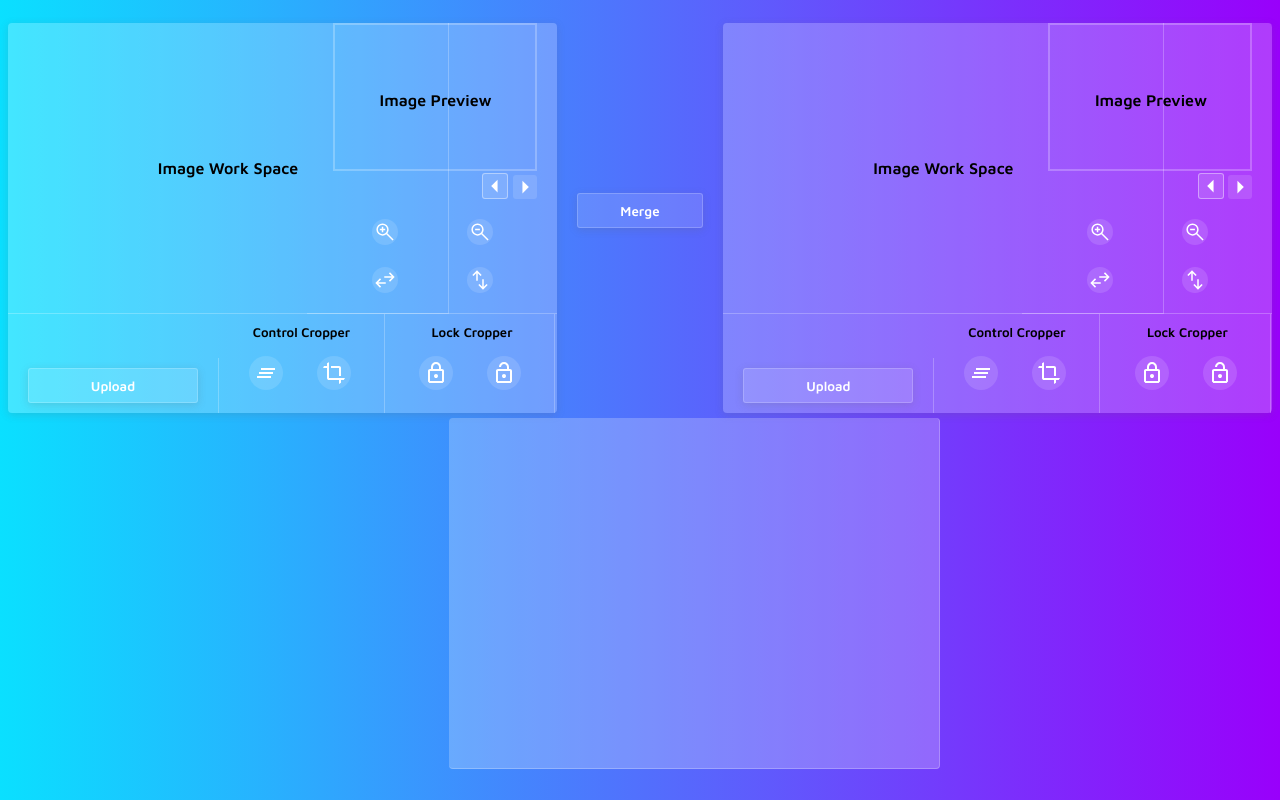
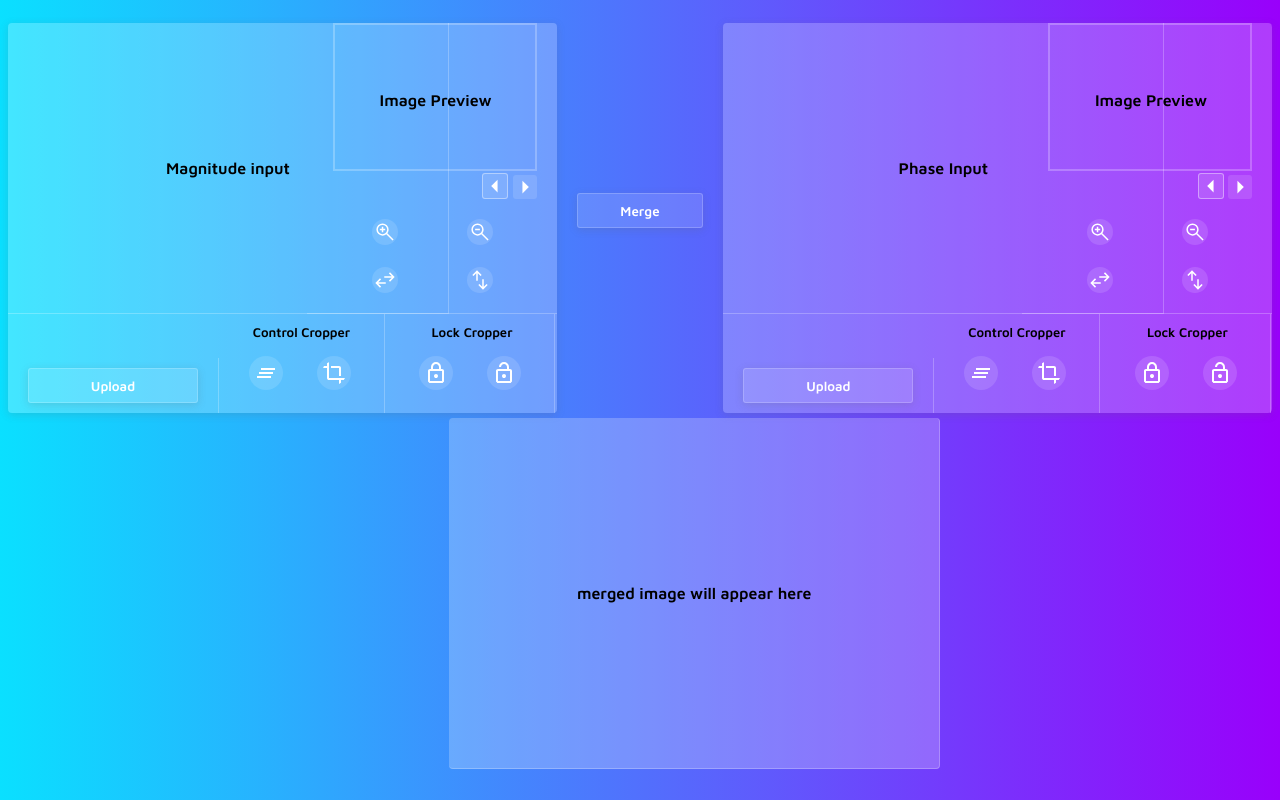
Before and after one commit to saeedelsayed/photos-mixing, a Flask app: page / in a window 1280 px wide. Run offline with Flask 2, Linux system fonts and the light colour scheme.

Commit message:
almost final

```diff
--- a/app.py
+++ b/app.py
@@ -19,17 +19,20 @@ def home():
 @skills_app.route('/merge', methods=['POST'])
 def fun():
     # names of the images
+    print('saeed')
     fImage = request.values['fImage']
+    # print(fImage)
     fImageCropped = request.values['fImageCropped']
     sImage = request.values['sImage']
     sImageCropped = request.values['sImageCropped']
+    c = request.values['counter']
     print(fImage, fImageCropped, sImage, sImageCropped)
-    compined_image = fn.merge("upLoads/"+fImage, "upLoads/" +
-                              fImageCropped, "upLoads/"+sImage, "upLoads/"+sImageCropped)
-    plt.imsave("static/result.png", compined_image, cmap='gray')
+    compined_image = fn.merge("uploads/"+fImage, "uploads/" +
+                              fImageCropped, "uploads/"+sImage, "uploads/"+sImageCropped)
+    plt.imsave(f"static/result{c}.png", compined_image, cmap='gray')
 
-    return ("result.png")
+    return (f"result{c}.png")
 
 
 if __name__ == "__main__":
-    skills_app.run(port=5000)
+    skills_app.run(port=1919)
--- a/static/js/main-script.js
+++ b/static/js/main-script.js
@@ -51,7 +51,7 @@ side_controls_shifter[3].onclick = () => {
   side_controls_shifter[3].classList.add("active");
   side_controls_shifter[2].classList.remove("active");
 };
-
+let thirdCounter=0;
 // upload image
 let index = 0;
 actionButton[0].onclick = () => {
@@ -127,8 +127,7 @@ hiddenUpload.onchange = async () => {
           var downloadUrl = window.URL.createObjectURL(blob);
           var a = document.createElement("a");
           a.href = downloadUrl;
-          var Modified_name=`Modified_`+file.name;
-          const fileName = Modified_name;
+          const fileName = `cropped${thirdCounter}${file.name}`;
           a.download = fileName; // output image name
           a.click();
           actionButton[1].innerText = "Download";
@@ -145,10 +144,14 @@ hiddenUpload.onchange = async () => {
 };
 
 const mergebtn = document.querySelector(".merge-btn");
+let imagesCounter = 0;
 mergebtn.onclick = async function () {
   actionButton[1].click();
   actionButton[3].click();
+
   setTimeout(() => {
+    console.log(filesArray);
+    thirdCounter++;
     $.ajax({
       type: "POST",
       url: "/merge",
@@ -157,15 +160,22 @@ mergebtn.onclick = async function () {
         fImageCropped: filesArray[1],
         sImage: filesArray[2],
         sImageCropped: filesArray[3],
+        counter: imagesCounter,
       },
       async: true,
       success: function (res) {
         console.log(res);
-
-
-
+        imagesCounter++;
+        document.querySelector(
+          ".merged-image-workspace"
+        ).innerHTML = `<img src="./${res}" class='gen-image' >`;
       },
     });
-  }, 500);
+  }, 800);
   // BUG  should send the photos or their name
 };
+// document.body.onmousedown = (e) => console.log(e);
+// document.body.onmouseup = (e) => console.log(e);
+
+// document.querySelector(".image-1").onmousedown = () =>
+//   console.log("diaa");
--- a/templates/index.html
+++ b/templates/index.html
@@ -25,7 +25,7 @@
       <div class="image-container">
         <div class="image-workspace">
           <img src="" alt="" />
-          <span>Image Work Space</span>
+          <span>Magnitude input</span>
         </div>
       </div>
       <div class="preview-container">
@@ -146,7 +146,7 @@
       <div class="image-container">
         <div class="image-workspace">
           <img src="" alt="" />
-          <span>Image Work Space</span>
+          <span>Phase Input</span>
         </div>
       </div>
       <div class="preview-container">
@@ -264,7 +264,7 @@
       <div class="merged-image-container">
         <div class="merged-image-workspace">
           <!-- <img src="/blood1.png" alt="" /> -->
-          <!-- <span>merged image will appear here</span> -->
+          <span>merged image will appear here</span>
         </div>
       </div>
     </div>
```
Also changed, not shown: functions.py (+31 -22 lines), test.py (added, +8 -0 lines).
